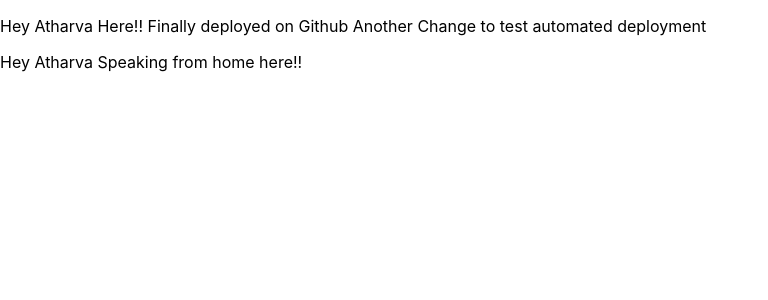
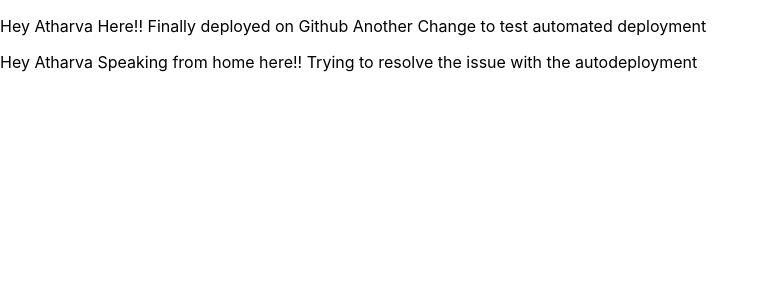
Before and after one commit to atharva-sardar02/atharvasardarportfolio, a React (Create React App) app: page / in a window 1280 px wide. Shown: the top 300 px of the page, without its empty margins (0-768 px from the left). Built offline with nearby package versions, Linux system fonts and the light colour scheme.

Commit message:
Resolve auto deployment

```diff
--- a/src/componenets/Home.tsx
+++ b/src/componenets/Home.tsx
@@ -6,6 +6,7 @@
         <div>
             <p>
                 Hey Atharva Speaking from home here!!
+                Trying to resolve the issue with the autodeployment
             </p>
         </div>
     )
```
